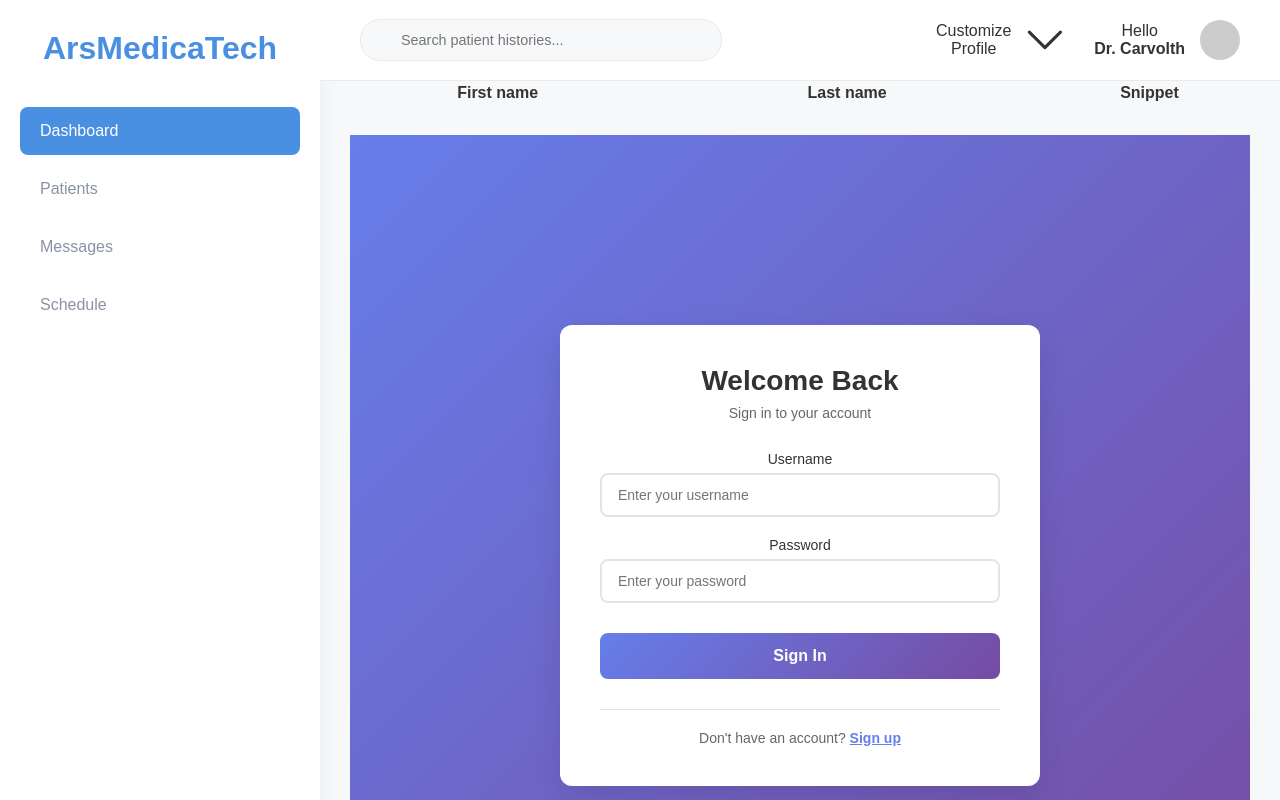
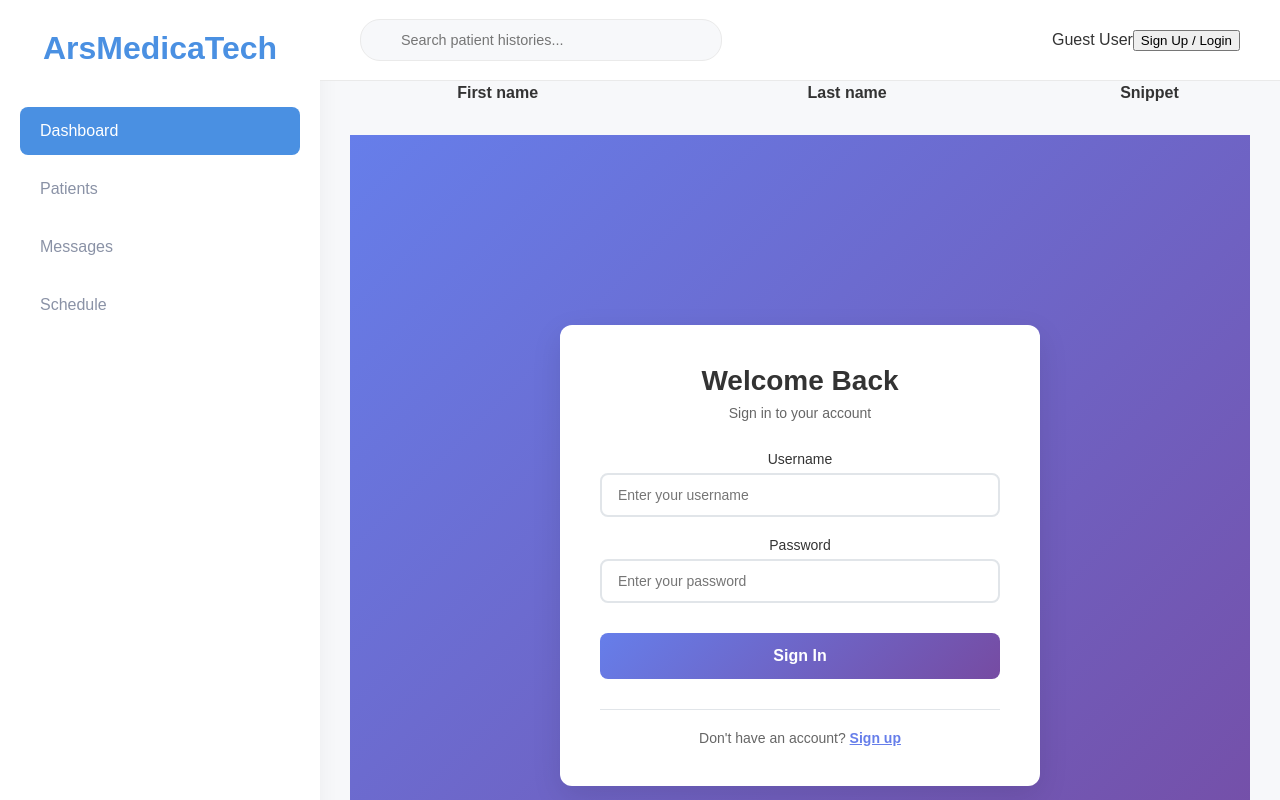
Before and after one commit to darren277/arsmedicatech, a React app: page / in a window 1280 px wide. Shown: the top 800 px of the page. Built offline with nearby package versions, Linux system fonts and the light colour scheme.

Commit message:
Updated Topbar screen to use new popup.

```diff
--- a/src/components/Topbar.css
+++ b/src/components/Topbar.css
@@ -120,3 +120,36 @@
     background-color: #cbd5e0;
     background-image: url('https://placehold.co/40x40/E2E8F0/4A5568?text=DC');
 }
+
+.auth-status {
+    display: flex;
+    align-items: center;
+}
+
+.guest-auth {
+    display: flex;
+    align-items: center;
+    gap: 12px;
+}
+
+.guest-label {
+    font-size: 14px;
+    color: #666;
+    font-style: italic;
+}
+
+.auth-button {
+    background: linear-gradient(135deg, #667eea 0%, #764ba2 100%);
+    color: white;
+    border: none;
+    padding: 8px 16px;
+    border-radius: 6px;
+    font-size: 14px;
+    cursor: pointer;
+    transition: all 0.3s ease;
+}
+
+.auth-button:hover {
+    background: linear-gradient(135deg, #5a67d8 0%, #6b46c1 100%);
+    transform: translateY(-1px);
+}
--- a/src/components/Topbar.jsx
+++ b/src/components/Topbar.jsx
@@ -1,6 +1,9 @@
 import React, { useState, useEffect, useRef } from 'react';
 import SearchBox      from "./SearchBox";
 import { ProfilePanel }   from "./ProfilePanel";
+import authService from '../services/auth';
+import { useSignupPopup } from '../hooks/useSignupPopup';
+import SignupPopup from './SignupPopup';
 
 
 /*
@@ -14,13 +17,33 @@ interface Props {
 
 //export default function Topbar(props: Props) {
 export default function Topbar(props) {
+    const isAuthenticated = authService.isAuthenticated();
+    const { isPopupOpen, showSignupPopup, hideSignupPopup } = useSignupPopup();
+
     return (
+        <>
             <header className="topbar">
                 <div className="search-container">
                     <SearchBox value={props.query} onChange={props.onQueryChange} loading={props.loading} />
                 </div>
 
+                <div className="auth-status">
+                    {isAuthenticated ? (
                         <ProfilePanel />
+                    ) : (
+                        <div className="guest-auth">
+                            <span className="guest-label">Guest User</span>
+                            <button onClick={showSignupPopup} className="auth-button">
+                                Sign Up / Login
+                            </button>
+                        </div>
+                    )}
+                </div>
             </header>
+            <SignupPopup
+                isOpen={isPopupOpen}
+                onClose={hideSignupPopup}
+            />
+        </>
     );
 }
```
Lines whose indentation alone changed are shown as unchanged.
